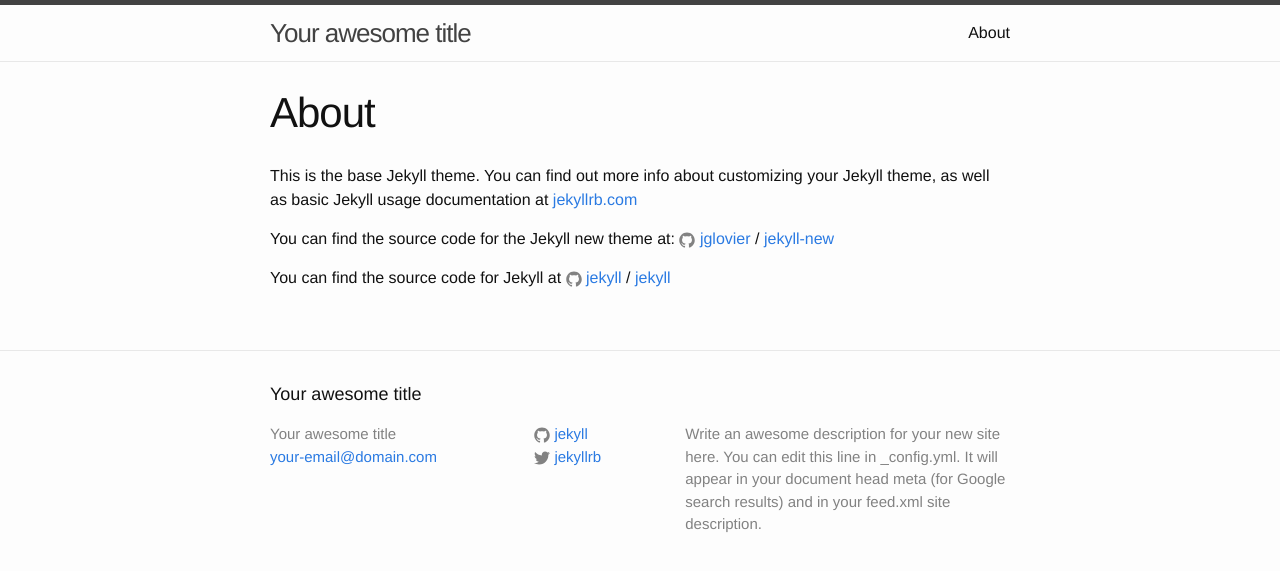
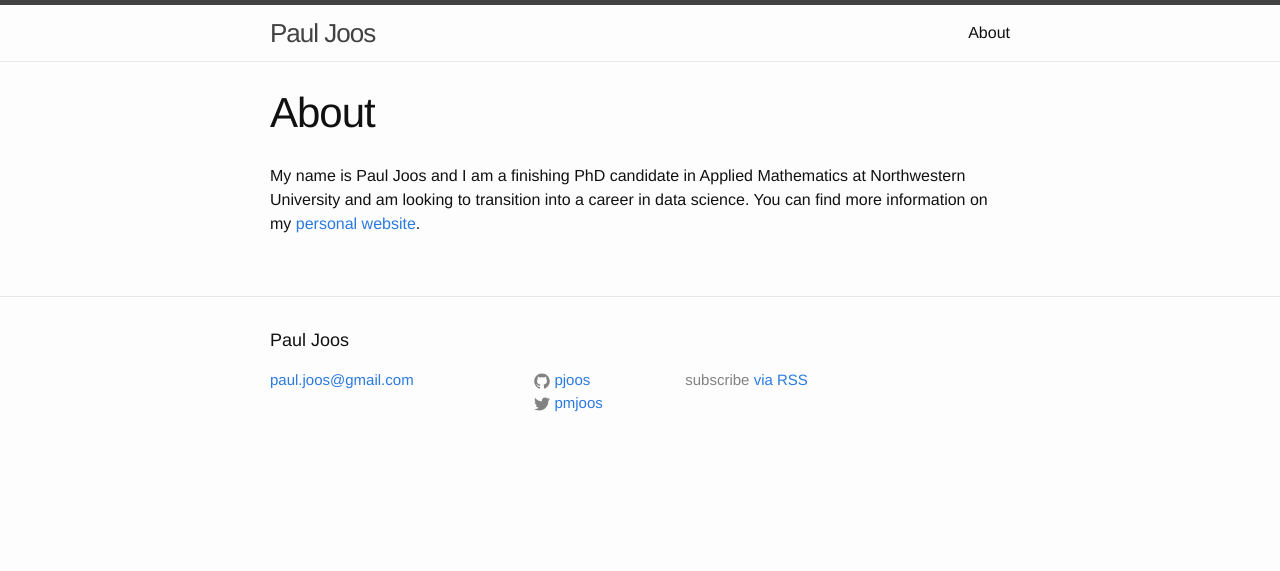
Before and after one commit to pjoos/pjoos.github.io, a Jekyll site: the page built from about.md, in a window 1280 px wide. Shown: the top 571 px of the page. Built offline with Jekyll 4.4.1, drawn with Linux system fonts in a browser that asks for light colours.

Commit message:
Initial blog layout

```diff
--- a/_config.yml
+++ b/_config.yml
@@ -6,16 +6,14 @@
 # 'jekyll serve'. If you change this file, please restart the server process.
 
 # Site settings
-title: Your awesome title
-email: your-email@domain.com
+title: Paul Joos
+email: paul.joos@gmail.com
 description: > # this means to ignore newlines until "baseurl:"
-  Write an awesome description for your new site here. You can edit this
-  line in _config.yml. It will appear in your document head meta (for
-  Google search results) and in your feed.xml site description.
+ Blog of Paul Joos
 baseurl: "" # the subpath of your site, e.g. /blog
 url: "http://yourdomain.com" # the base hostname & protocol for your site
-twitter_username: jekyllrb
-github_username:  jekyll
+twitter_username: pmjoos
+github_username:  pjoos
 
 # Build settings
 markdown: kramdown
--- a/_includes/footer.html
+++ b/_includes/footer.html
@@ -7,7 +7,6 @@
     <div class="footer-col-wrapper">
       <div class="footer-col footer-col-1">
         <ul class="contact-list">
-          <li>{{ site.title }}</li>
           <li><a href="mailto:{{ site.email }}">{{ site.email }}</a></li>
         </ul>
       </div>
@@ -29,7 +28,7 @@
       </div>
 
       <div class="footer-col footer-col-3">
-        <p>{{ site.description }}</p>
+        <p class="rss-subscribe">subscribe <a href="{{ "/feed.xml" | prepend: site.baseurl }}">via RSS</a></p>
       </div>
     </div>
 
--- a/about.md
+++ b/about.md
@@ -3,13 +3,4 @@
 title: About
 permalink: /about/
 ---
-
-This is the base Jekyll theme. You can find out more info about customizing your Jekyll theme, as well as basic Jekyll usage documentation at [jekyllrb.com](http://jekyllrb.com/)
-
-You can find the source code for the Jekyll new theme at:
-{% include icon-github.html username="jglovier" %} /
-[jekyll-new](https://github.com/jglovier/jekyll-new)
-
-You can find the source code for Jekyll at
-{% include icon-github.html username="jekyll" %} /
-[jekyll](https://github.com/jekyll/jekyll)
+My name is Paul Joos and I am a finishing PhD candidate in Applied Mathematics at Northwestern University and am looking to transition into a career in data science. You can find more information on my [personal website](https://pauljoos.com/).
--- /dev/null
+++ b/indexa.html
@@ -0,0 +1 @@
+Under construction May 1, 2016
```
Also changed, not shown: _posts/2016-05-01-welcome-to-jekyll.markdown (deleted, +0 -25 lines), index.html (+21 -1 lines).
